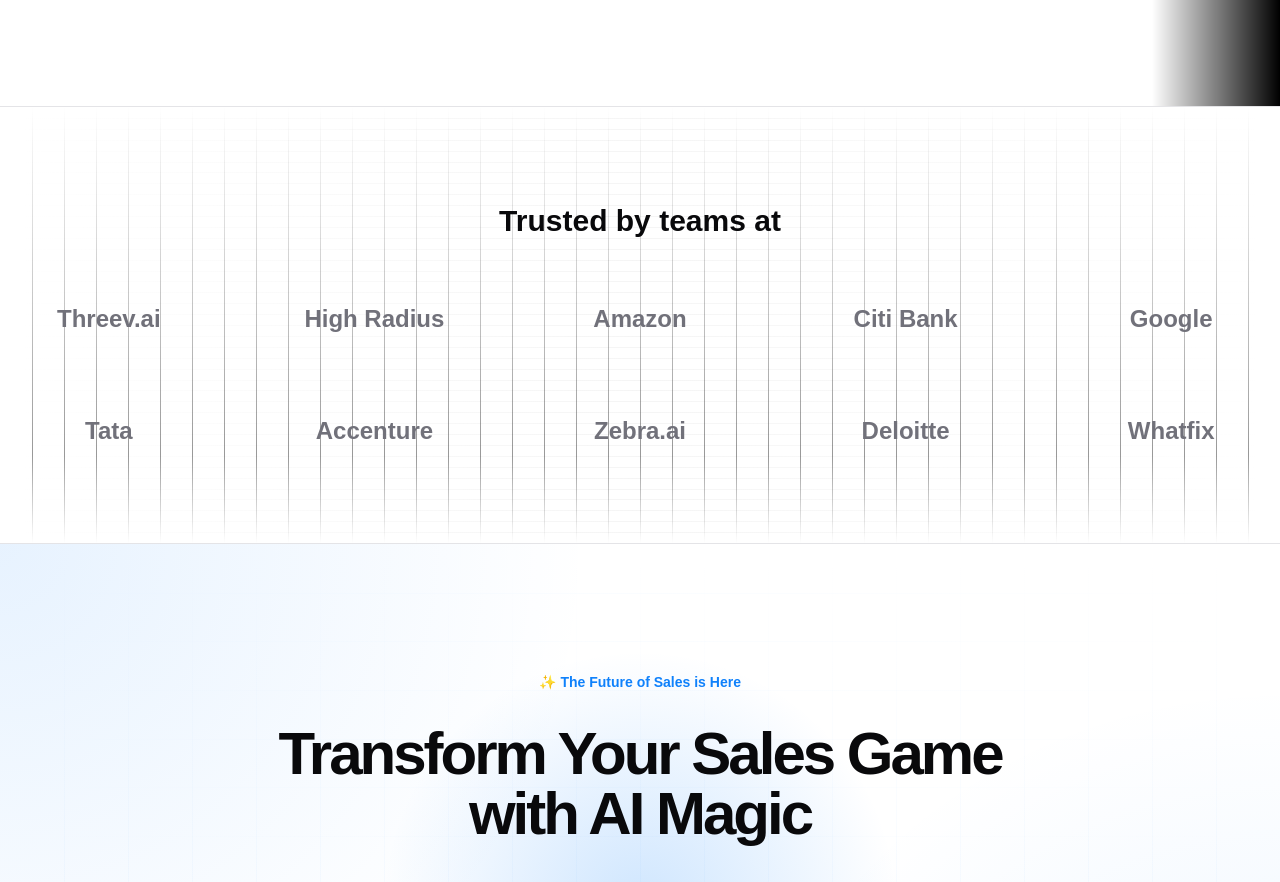
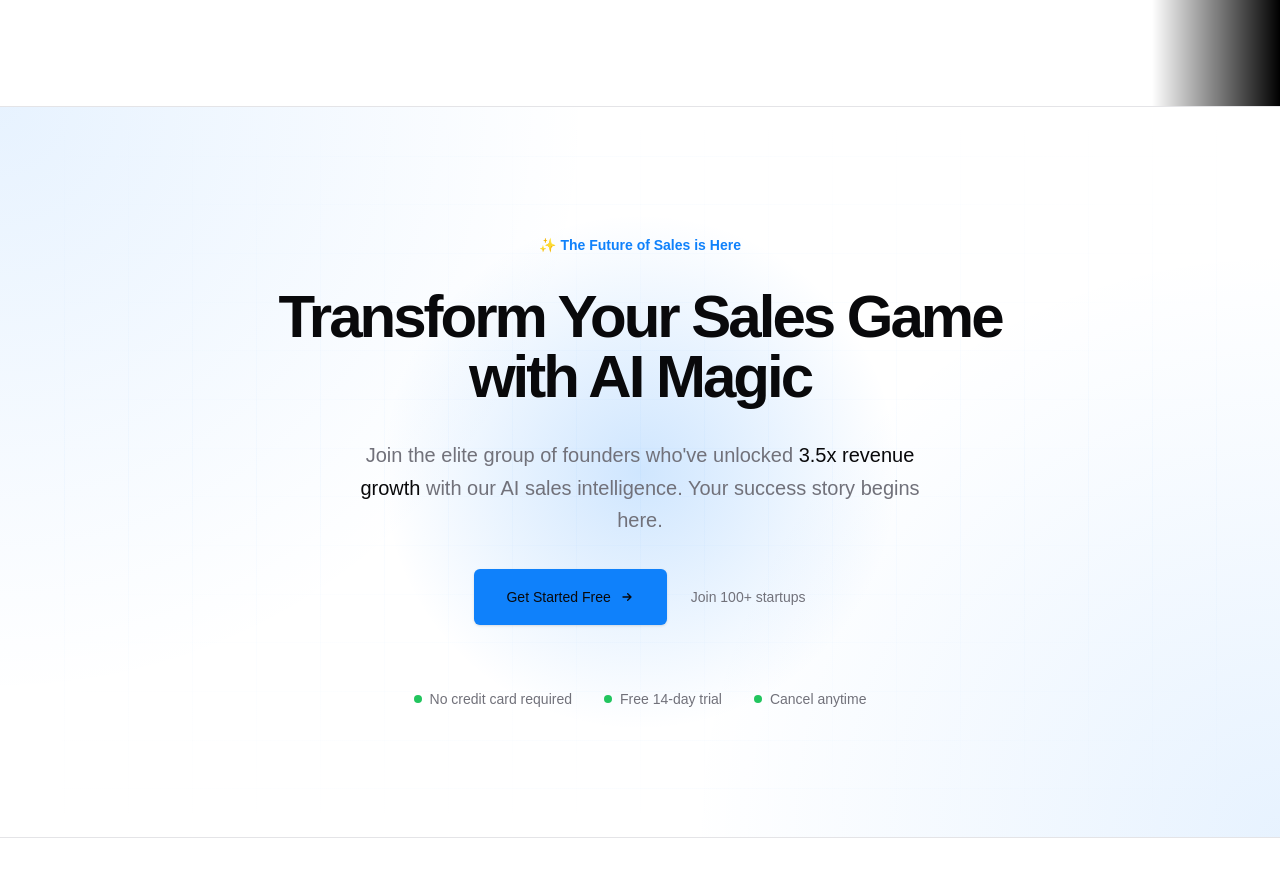
Before and after one commit to sudheer007/Landing3, a Next.js app: page / in a window 1280 px wide. Shown: the part 5468-6350 px from the top of the page. Built offline with nearby package versions, Linux system fonts and the light colour scheme.

Commit message:
about changes2

```diff
--- a/src/app/page.tsx
+++ b/src/app/page.tsx
@@ -959,51 +959,6 @@
 
 
 
-        <section className="relative py-24 border-t border-border">
-          <div className="absolute inset-0">
-            {/* Vertical lines */}
-            {[...Array(40)].map((_, i) => (
-              <div
-                key={`v-${i}`}
-                className="absolute top-0 bottom-0 w-[1px]"
-                style={{
-                  left: `${(i + 1) * 2.5}%`,
-                  background: 'linear-gradient(to bottom, transparent, rgba(51, 51, 51, 0.5) 80%, transparent)',
-                  opacity: '1'
-                }}
-              />
-            ))}
-            {/* Horizontal lines */}
-            {[...Array(40)].map((_, i) => (
-              <div
-                key={`h-${i}`}
-                className="absolute left-0 right-0 h-px"
-                style={{
-                  top: `${(i + 1) * 2.5}%`,
-                  background: 'linear-gradient(to right, transparent, rgba(51, 51, 51, 0.2) 50%, transparent)',
-                  opacity: '0.25'
-                }}
-              />
-            ))}
-          </div>
-
-          <div className="container relative max-w-full px-4">
-            <h2 className="text-3xl font-bold text-center mb-16">Trusted by teams at</h2>
-            <div className="grid grid-cols-2 sm:grid-cols-3 md:grid-cols-4 lg:grid-cols-5 gap-y-12 gap-x-8 md:gap-16 lg:gap-20">
-              {/* Trusted Companies */}
-              {[
-                "Threev.ai", "High Radius", "Amazon", "Citi Bank", "Google",
-                "Tata", "Accenture", "Zebra.ai", "Deloitte", "Whatfix"
-              ].map((company) => (
-                <div key={company} className="flex items-center justify-center text-center">
-                  <div className="text-xl sm:text-2xl font-bold text-muted-foreground hover:text-foreground transition-colors duration-300">
-                    {company}
-                  </div>
-                </div>
-              ))}
-            </div>
-          </div>
-        </section>
 
         {/* CTA Section */}
         <section className="py-32 relative border-t border-border overflow-hidden">
```
